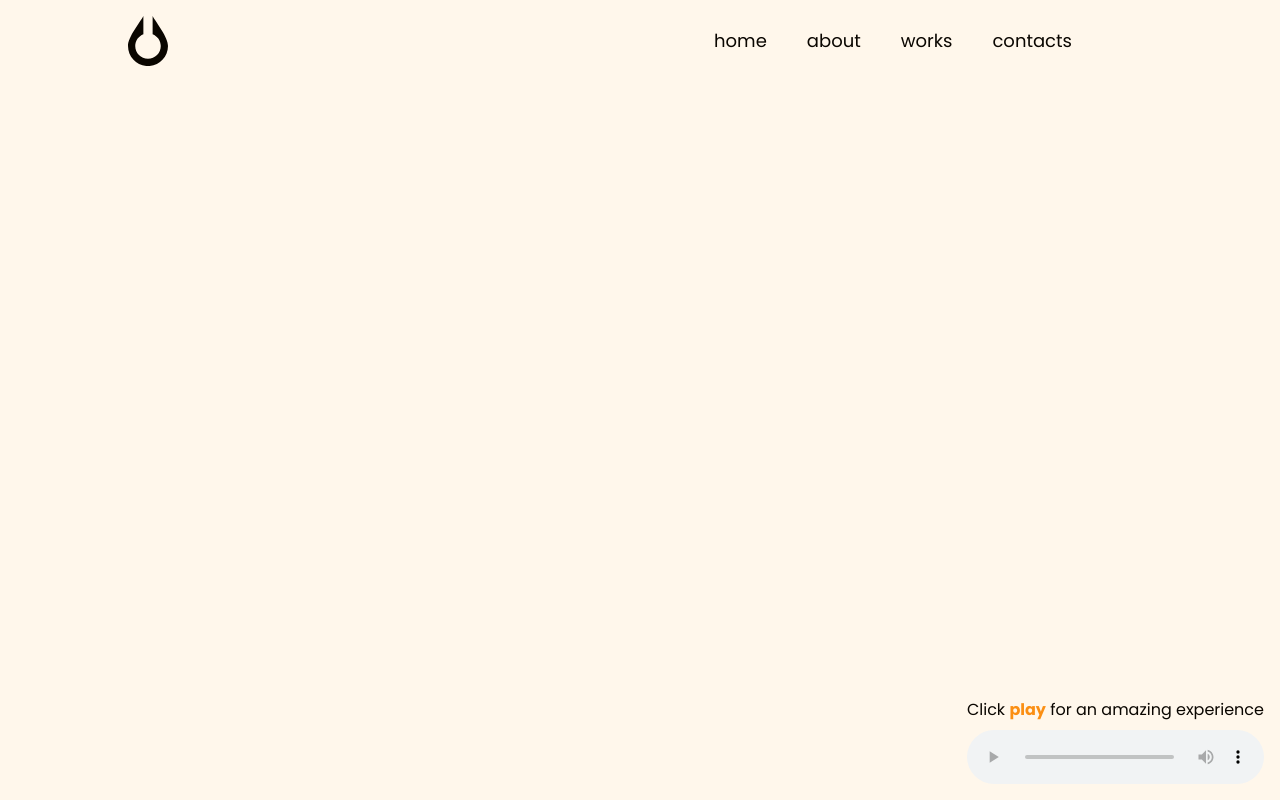
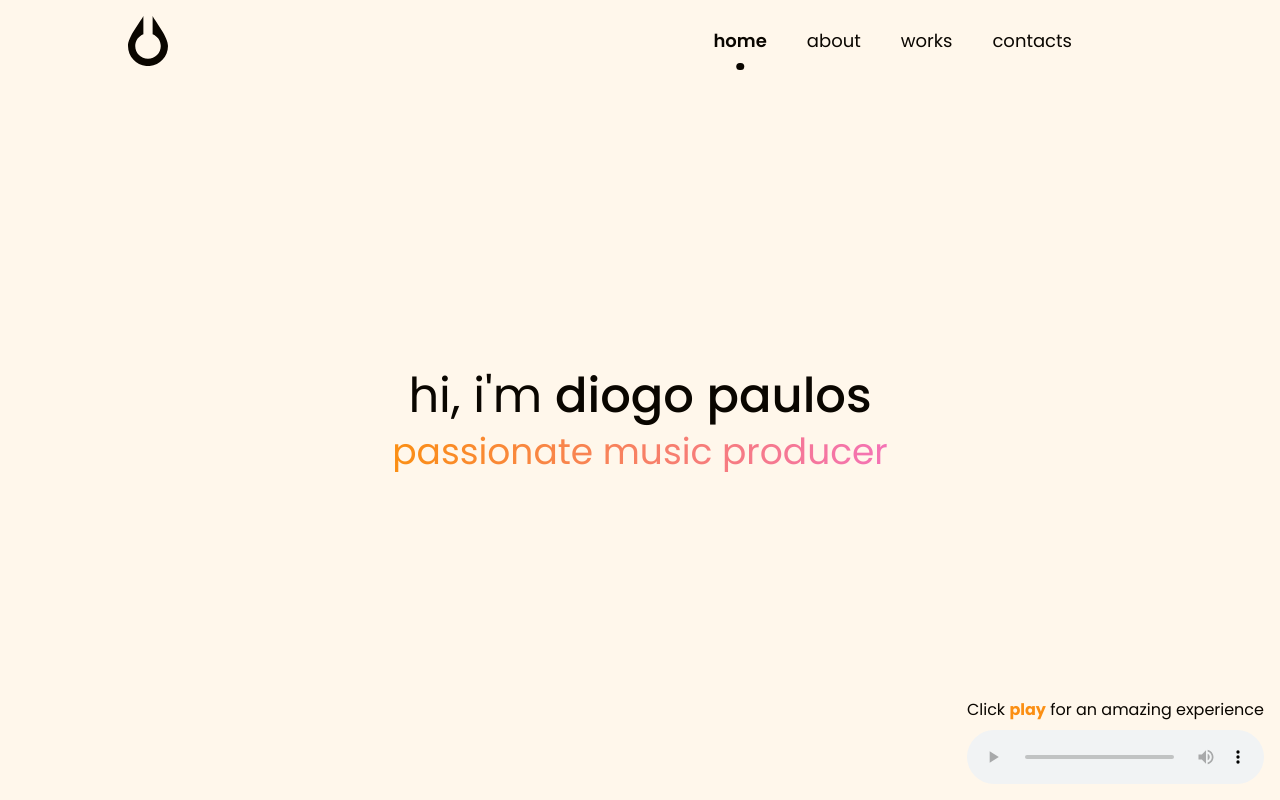
Before and after one commit to dpaulos6/dpaulos6.com, a React (Vite) app: page /home in a window 1280 px wide. Built offline with nearby package versions, Linux system fonts and the light colour scheme; some icons are missing.

Commit message:
Client Side Adjustments
Client Side Navigation
Improved Color Theme Feature

```diff
--- a/index.html
+++ b/index.html
@@ -6,7 +6,7 @@
     <meta name="viewport" content="width=device-width, initial-scale=1.0" />
     <title>dpaulos6</title>
   </head>
-  <body class="light">
+  <body>
     <div id="root"></div>
     <script type="module" src="/src/main.tsx"></script>
   </body>
--- a/package.json
+++ b/package.json
@@ -10,6 +10,7 @@
     "preview": "vite preview"
   },
   "dependencies": {
+    "@types/react-router-dom": "^5.3.3",
     "@vercel/analytics": "^1.2.2",
     "clsx": "^2.1.0",
     "lucide": "^0.344.0",
--- a/src/App.tsx
+++ b/src/App.tsx
@@ -1,36 +1,17 @@
-import {
-  BrowserRouter as Router,
-  Routes,
-  Route,
-} from 'react-router-dom'
-import Home from '@/pages/home'
-import About from '@/pages/about'
-import Works from '@/pages/works'
-import Contacts from '@/pages/contacts'
-
-import { Analytics } from '@vercel/analytics/react'
-
 import BackgroundAudio from '@/components/BackgroundAudio'
 import Navbar from '@/components/navbar'
 
 export default function App() {
   return (
     <>
-      <div className='hidden limit:flex'>
+      <div className="hidden limit:flex">
         <Navbar />
-        <Router>
-          <Routes>
-            <Route path="/" element={<Home />} />
-            <Route path="/about" element={<About />} />
-            <Route path="/works" element={<Works />} />
-            <Route path="/contacts" element={<Contacts />} />
-          </Routes>
-        </Router>
         <BackgroundAudio />
-        <Analytics />
       </div>
       <div className="w-screen h-screen flex justify-center items-center limit:hidden">
-        <span className='flex text-text text-base text-center px-4'>Your device's screen is too small to render this website.</span>
+        <span className="flex text-text text-base text-center px-4">
+          Your device's screen is too small to render this website.
+        </span>
       </div>
     </>
   )
--- /dev/null
+++ b/src/components/ThemeSwitcher.tsx
@@ -0,0 +1,19 @@
+import { useEffect, useState } from 'react';
+
+const ThemeSwitcher = () => {
+  const storedTheme = localStorage.getItem('theme');
+  const initialTheme = storedTheme !== null ? storedTheme : null;
+
+  const [theme, setTheme] = useState(initialTheme);
+
+  useEffect(() => {
+    if (theme !== null) {
+      document.documentElement.setAttribute('data-theme', theme);
+      localStorage.setItem('theme', theme);
+    }
+  }, [theme]);
+
+  return null;
+};
+
+export default ThemeSwitcher;
--- a/src/components/navbar.tsx
+++ b/src/components/navbar.tsx
@@ -1,82 +1,70 @@
-import { useState, useEffect } from 'react'
+import { useEffect, useState } from 'react'
 import { DarkModeIcon } from '@/icons/DarkModeIcon'
 import { LightModeIcon } from '@/icons/LightModeIcon'
 import { LogoSvg } from '@/icons/LogoSvg'
 import { MenuIcon } from 'lucide-react'
+import { Link, NavLink } from 'react-router-dom'
+
+type ColorMode = 'light' | 'dark'
 
 export default function Navbar() {
   const items = [
-    { label: 'Home', href: '/' },
+    { label: 'Home', href: '/home' },
     { label: 'About', href: '/about' },
     { label: 'Works', href: '/works' },
     { label: 'Contacts', href: '/contacts' }
-  ]
+  ];
 
-  const [activeUrl, setActiveUrl] = useState(window.location.pathname)
-
-  useEffect(() => {
-    const handleRouteChange = () => {
-      setActiveUrl(window.location.pathname)
-    }
-
-    window.addEventListener('popstate', handleRouteChange)
-
-    return () => {
-      window.removeEventListener('popstate', handleRouteChange)
-    }
-  }, [])
-
-  const [colorMode, setColorMode] = useState('light')
+  const [colorMode, setColorMode] = useState<ColorMode>(
+    (localStorage.getItem('theme') as ColorMode | null) ?? 'light'
+  );
 
   function changeColorMode() {
-    const body = document.body
-    if (colorMode === 'light') {
-      body.className = 'dark'
-      setColorMode('dark')
-    } else {
-      body.className = 'light'
-      setColorMode('light')
-    }
+    const newMode = colorMode === 'light' ? 'dark' : 'light';
+    localStorage.setItem('theme', newMode);
+    setColorMode(newMode);
   }
+
+  // UseEffect hook to update data-theme attribute of HTML element when colorMode changes
+  useEffect(() => {
+    document.documentElement.setAttribute('data-theme', colorMode);
+  }, [colorMode]);
 
   return (
     <nav className="fixed top-0 left-0 w-full flex flex-row justify-between xl:px-[10%] px-8 py-4 z-50">
       <div>
-        <a href="/" className="group">
+        <Link to="/" className="group">
           <LogoSvg className="w-10 h-fit fill-text" />
-        </a>
+        </Link>
       </div>
       <div className="flex items-center gap-6 md:gap-10">
         <ul className="hidden md:flex flex-row gap-10 lowercase">
           {items.map((item, index) => (
-            <li
+            <NavLink
               key={index}
-              className={`navbar-link text-lg ${activeUrl == item.href ? 'active' : ''}`}
+              to={item.href}
+              activeClassName="active"
+              className="navbar-link text-lg"
             >
-              <a href={item.href}>{item.label}</a>
-            </li>
+              {item.label}
+            </NavLink>
           ))}
         </ul>
         <div>
-          {colorMode === 'light' ? (
-            <button
-              className="flex justify-center items-center w-10 h-10 text-3xl rounded-full p-1 hover:bg-hover transition-all"
-              onClick={changeColorMode}
-            >
+          <button
+            className="flex justify-center items-center w-10 h-10 text-3xl rounded-full p-1 hover:bg-hover transition-all"
+            onClick={changeColorMode}
+          >
+            {colorMode === 'light' ? (
               <DarkModeIcon className="text-text" />
-            </button>
-          ) : (
-            <button
-              className="flex justify-center items-center w-10 h-10 text-3xl rounded-full p-1 hover:bg-hover transition-all"
-              onClick={changeColorMode}
-            >
+            ) : (
               <LightModeIcon className="text-text" />
-            </button>
-          )}
+            )}
+          </button>
         </div>
-        <div className='flex md:hidden'>
+        <div className="flex md:hidden">
           <button className="flex justify-center items-center">
-            <MenuIcon className='text-text w-10 h-10 rounded-full p-2 hover:bg-hover transition-all'/>
+            <MenuIcon className="text-text w-10 h-10 rounded-full p-2 hover:bg-hover transition-all" />
           </button>
         </div>
       </div>
--- a/src/main.tsx
+++ b/src/main.tsx
@@ -2,9 +2,29 @@ import React from 'react'
 import ReactDOM from 'react-dom/client'
 import App from './App.tsx'
 import './index.css'
+import { BrowserRouter, Routes, Route, Navigate } from 'react-router-dom'
+import { Analytics } from '@vercel/analytics/react'
+import Home from '@/pages/home'
+import About from '@/pages/about'
+import Works from '@/pages/works'
+import Contacts from '@/pages/contacts'
+import ThemeSwitcher from '@/components/ThemeSwitcher.tsx'
 
 ReactDOM.createRoot(document.getElementById('root')!).render(
   <React.StrictMode>
-    <App />
+    <BrowserRouter>
+      <Routes>
+        <Route index element={<Navigate to="/home" />} />
+        <Route path="/home" element={<Home />} />
+        <Route path="/about" element={<About />} />
+        <Route path="/works" element={<Works />} />
+        <Route path="/contacts" element={<Contacts />} />
+      </Routes>
+
+      <App />
+      <ThemeSwitcher />
+
+    </BrowserRouter>
+    <Analytics />
   </React.StrictMode>
 )
--- a/src/pages/about.tsx
+++ b/src/pages/about.tsx
@@ -1,4 +1,5 @@
 import '@/index.css'
+import { Link } from 'react-router-dom'
 
 export default function About() {
   return (
@@ -7,9 +8,9 @@ export default function About() {
         <span className="text-5xl">This is still being built</span>
         <span className="text-lg">
           You can join my{' '}
-          <a href="https://discord.gg/Y7ujpKmmma" className="text-primary">
+          <Link to="https://discord.gg/Y7ujpKmmma" className="text-primary">
             discord
-          </a>{' '}
+          </Link>{' '}
           if you wanna see its progress
         </span>
       </div>
--- a/src/pages/contacts.tsx
+++ b/src/pages/contacts.tsx
@@ -1,4 +1,5 @@
 import '@/index.css'
+import { Link } from 'react-router-dom'
 
 export default function Contacts() {
   return (
@@ -7,9 +8,9 @@ export default function Contacts() {
         <span className="text-5xl">This is still being built</span>
         <span className="text-lg">
           You can join my{' '}
-          <a href="https://discord.gg/Y7ujpKmmma" className="text-primary">
+          <Link to="https://discord.gg/Y7ujpKmmma" className="text-primary">
             discord
-          </a>{' '}
+          </Link>{' '}
           if you wanna see its progress
         </span>
       </div>
--- a/src/pages/works.tsx
+++ b/src/pages/works.tsx
@@ -1,4 +1,5 @@
 import '@/index.css'
+import { Link } from 'react-router-dom'
 
 export default function Works() {
   return (
@@ -7,9 +8,9 @@ export default function Works() {
         <span className="text-5xl">This is still being built</span>
         <span className="text-lg">
           You can join my{' '}
-          <a href="https://discord.gg/Y7ujpKmmma" className="text-primary">
+          <Link to="https://discord.gg/Y7ujpKmmma" className="text-primary">
             discord
-          </a>{' '}
+          </Link>{' '}
           if you wanna see its progress
         </span>
       </div>
--- a/tailwind.config.js
+++ b/tailwind.config.js
@@ -11,7 +11,7 @@ module.exports = {
   theme: {
     container: {
       center: true,
-      padding: '2rem',
+      padding: '2rem'
     },
     extend: {
       colors: {
@@ -25,11 +25,11 @@ module.exports = {
         'background-hover': 'var(--background-hover)',
         text: 'var(--text)',
         'text-hover': 'var(--text-hover)',
-        'hover': 'var(--hover)'
+        hover: 'var(--hover)'
       },
       screens: {
-        'limit': '320px',
-        'xs': '480px',
+        limit: '320px',
+        xs: '480px'
       },
       keyframes: {
         'accordion-down': {
```
Also changed, not shown: src/index.css (+14 -31 lines), 1 other file (tests, documents, lock files or other folders).
